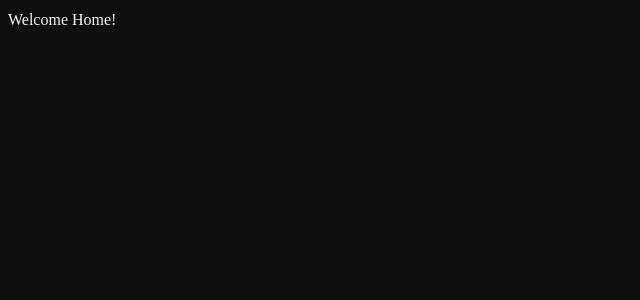
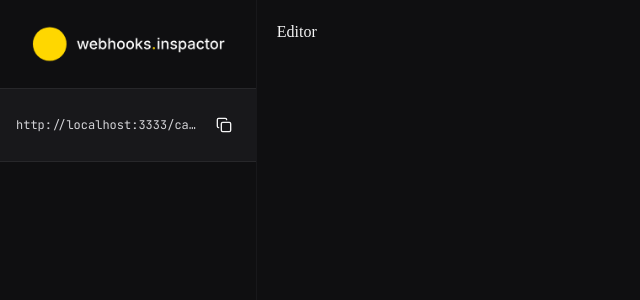
Before and after one commit to Gui-dev/webhooks-inspector, a React (Vite) app in the folder apps/web/: page / in a window 1280 px wide. Shown: the top 300 px of the page, without its empty margins (0-640 px from the left). Built offline with nearby package versions, Linux system fonts and the light colour scheme.

Commit message:
feat(web): add sidebar with resizable panels layout

```diff
--- a/apps/web/biome.json
+++ b/apps/web/biome.json
@@ -1,4 +1,14 @@
 {
   "root": false,
-  "extends": "//"
+  "extends": "//",
+
+  "linter": {
+    "enabled": true,
+    "rules": {
+      "recommended": true,
+      "nursery": {
+        "useSortedClasses": "error"
+      }
+    }
+  }
 }
--- a/apps/web/package.json
+++ b/apps/web/package.json
@@ -17,8 +17,12 @@
     "@tanstack/react-router": "^1.168.10",
     "@tanstack/react-router-devtools": "^1.166.11",
     "@webhooks/env": "workspace:*",
+    "lucide-react": "^1.8.0",
     "react": "^19.2.4",
     "react-dom": "^19.2.4",
+    "react-resizable-panels": "^4.9.0",
+    "tailwind-merge": "^3.5.0",
+    "tailwind-variants": "^3.2.2",
     "tailwindcss": "^4.2.2"
   },
   "devDependencies": {
--- /dev/null
+++ b/apps/web/src/components/sidebar.tsx
@@ -0,0 +1,21 @@
+import { Copy } from 'lucide-react'
+import { IconButton } from './ui/icon-button'
+
+export const Sidebar = () => {
+  return (
+    <div className="flex h-screen flex-col">
+      <div className="flex items-center justify-between border-zinc-700 border-b px-4 py-5">
+        <div className="flex items-center justify-center">
+          <img src="/logo.png" alt="logo" className="w-full" />
+        </div>
+      </div>
+
+      <div className="flex items-center gap-2 border-zinc-700 border-b bg-zinc-800 px-4 py-5">
+        <div className="flex min-w-0 flex-1 items-center gap-1 font-mono text-xs text-zinc-300">
+          <span className="truncate">http://localhost:3333/capture</span>
+        </div>
+        <IconButton icon={<Copy className="size-4" />} />
+      </div>
+    </div>
+  )
+}
--- /dev/null
+++ b/apps/web/src/components/ui/icon-button.tsx
@@ -0,0 +1,28 @@
+import type { ComponentProps, ReactNode } from 'react'
+import { tv, type VariantProps } from 'tailwind-variants'
+
+const iconButton = tv({
+  base: 'flex items-center justify-center rounded-lg hover:bg-zinc-700 transition-colors duration-150 cursor-pointer',
+  variants: {
+    size: {
+      sm: 'size-6',
+      md: 'size-8',
+      lg: 'size-10',
+    },
+  },
+  defaultVariants: {
+    size: 'md',
+  },
+})
+
+interface IIconButtonProps extends ComponentProps<'button'>, VariantProps<typeof iconButton> {
+  icon: ReactNode
+}
+
+export const IconButton = ({ icon, size, className, ...props }: IIconButtonProps) => {
+  return (
+    <button type="button" className={iconButton({ size, className })} {...props}>
+      {icon}
+    </button>
+  )
+}
--- a/apps/web/src/routes/index.tsx
+++ b/apps/web/src/routes/index.tsx
@@ -1,4 +1,6 @@
 import { createFileRoute } from '@tanstack/react-router'
+import { Group, Panel, Separator } from 'react-resizable-panels'
+import { Sidebar } from '../components/sidebar'
 
 export const Route = createFileRoute('/')({
   component: Index,
@@ -6,8 +8,16 @@
 
 function Index() {
   return (
-    <div className="p-2">
-      <h3>Welcome Home!</h3>
+    <div className="h-screen bg-zinc-950">
+      <Group orientation="horizontal">
+        <Panel defaultSize="20%" minSize="15%" maxSize="40%">
+          <Sidebar />
+        </Panel>
+        <Separator className="w-px bg-zinc-800" />
+        <Panel defaultSize="80%" minSize="60%" className="p-5">
+          Editor
+        </Panel>
+      </Group>
     </div>
   )
 }
```
Also changed, not shown: apps/web/public/logo.png (added), 1 other file (tests, documents, lock files or other folders).
